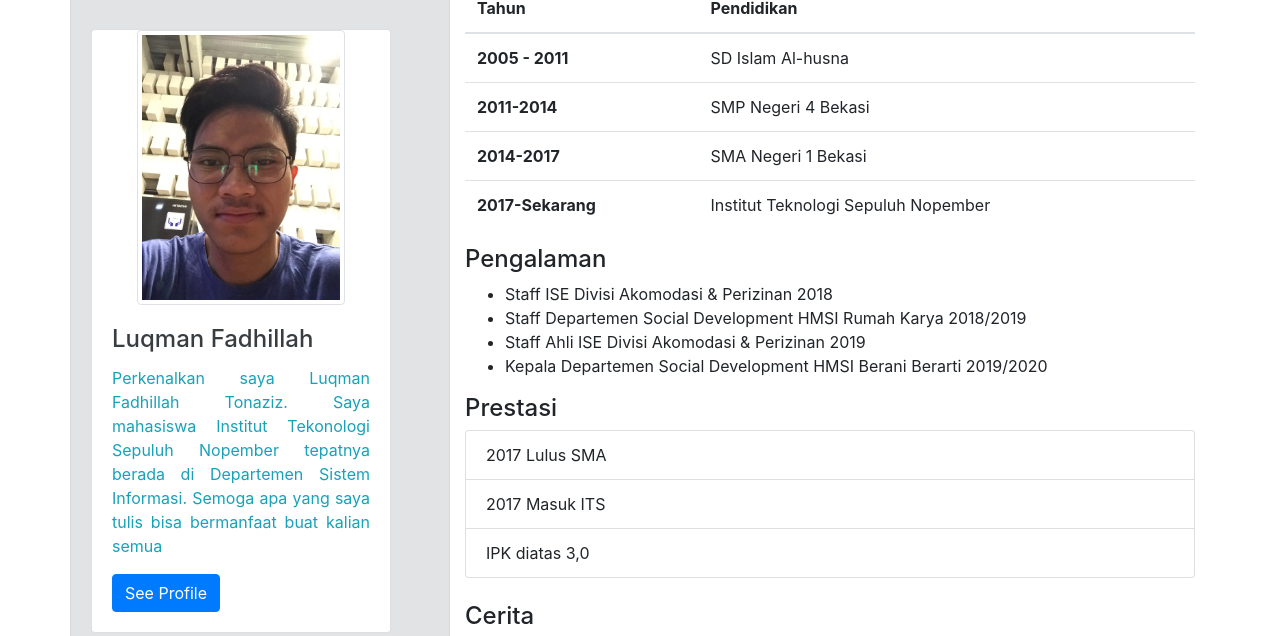
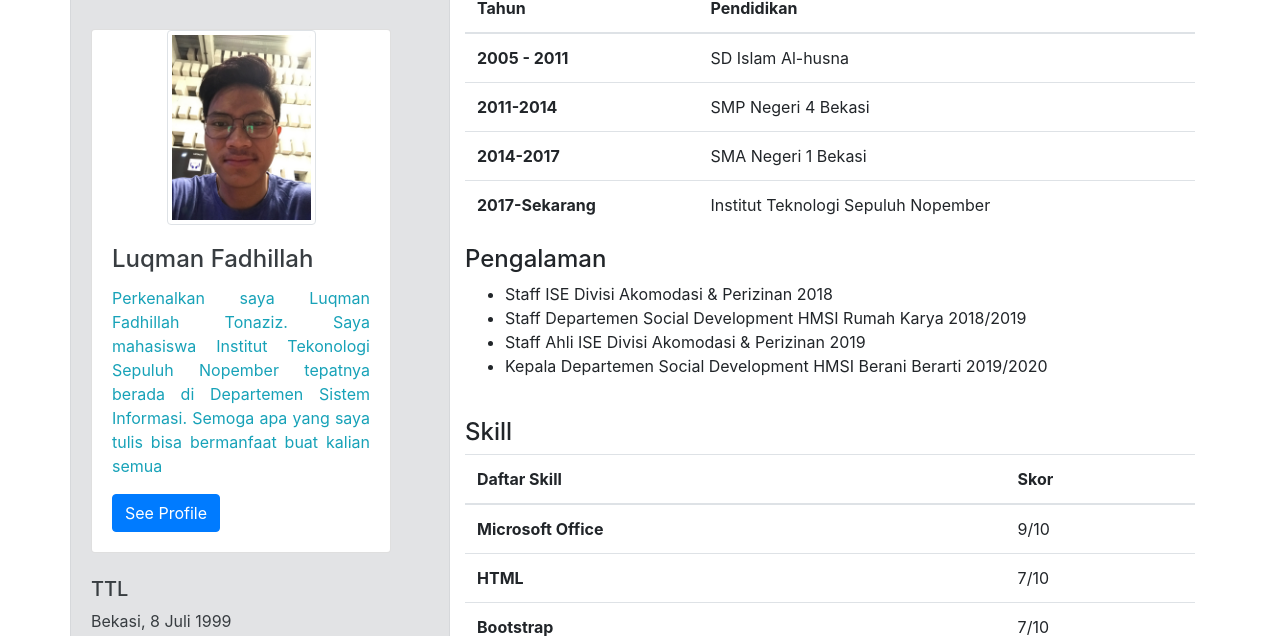
Before and after one commit to DPP-2020/praktikum-2-membuat-cv-part-2-luckyboyzz, a plain HTML site: page index.html in a window 1280 px wide. Shown: the part 300-936 px from the top of the page. Drawn offline with nearby package versions, Linux system fonts and the light colour scheme.

Commit message:
05211740000093 #2

```diff
--- a/index.html
+++ b/index.html
@@ -32,7 +32,7 @@
                 <br>
 
                 <div class="card text" style="width:300px">
-                    <img class="img-thumbnail rounded mx-auto d-block" src="images/lman.jpg" alt="Card image" style="width:70%">
+                    <img class="img-thumbnail rounded mx-auto d-block" src="images/lman.jpg" alt="Card image" style="width:50%">
                     <div class="card-body">
                         <h4 class="card-title">Luqman Fadhillah</h4>
                         <p class="card-text text-info text-justify">Perkenalkan saya Luqman Fadhillah Tonaziz. Saya mahasiswa
@@ -52,6 +52,9 @@
 
                 <h5>Telephone</h5>
                 <p>088235673935</p>
+
+                <h5>Hobi</h5>
+                <p>Belajar</p>
 
                 <h5>Email</h5>
                 <p><u>luqman.fadhillah99@gmail.com</u></p>
@@ -107,7 +110,36 @@
                 <li>Staff Departemen Social Development HMSI Rumah Karya 2018/2019</li>
                 <li>Staff Ahli ISE Divisi Akomodasi & Perizinan 2019</li>
                 <li>Kepala Departemen Social Development HMSI Berani Berarti 2019/2020</li>
-            </ul>
+            </ul><br>
+
+            <h4> Skill </h4>
+
+            <table class="table">
+                <thead>
+                  <tr>
+                    <th scope="col">Daftar Skill</th>
+                    <th scope="col">Skor</th>
+                  </tr>
+                </thead>
+                <tbody>
+                  <tr>
+                    <th scope="row">Microsoft Office</th>
+                    <td> 9/10 </td>
+                  </tr>
+                  <tr>
+                    <th scope="row">HTML</th>
+                    <td>7/10</td>
+                  </tr>
+                  <tr>
+                    <th scope="row">Bootstrap</th>
+                    <td>7/10</td>
+                  </tr>
+                  <tr>
+                    <th scope="row"> Java Programming </th>
+                    <td> 8/10 </td>
+                  </tr>
+                </tbody>
+              </table>
 
             <h4>Prestasi</h4>
             <ul class="list-group">
```
